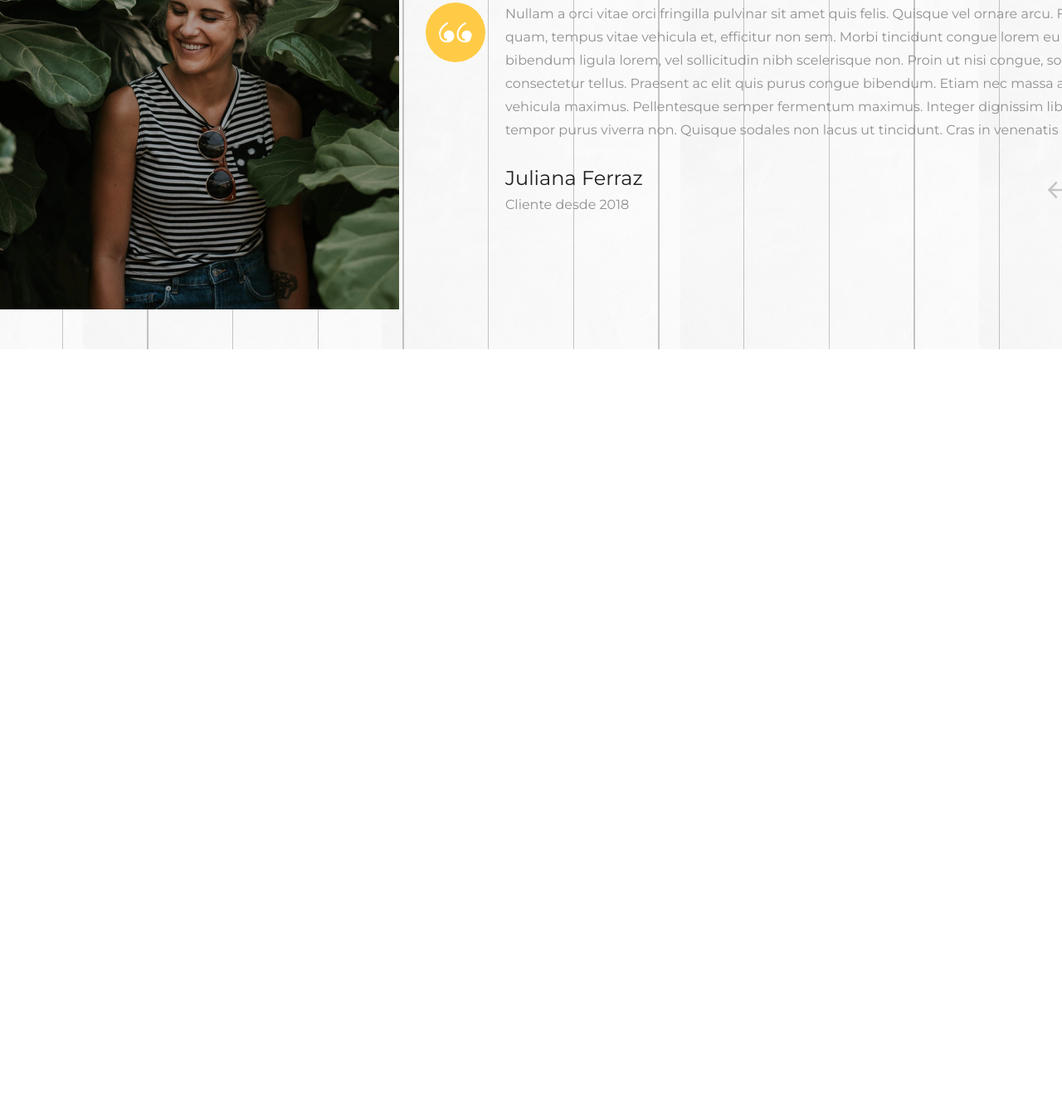
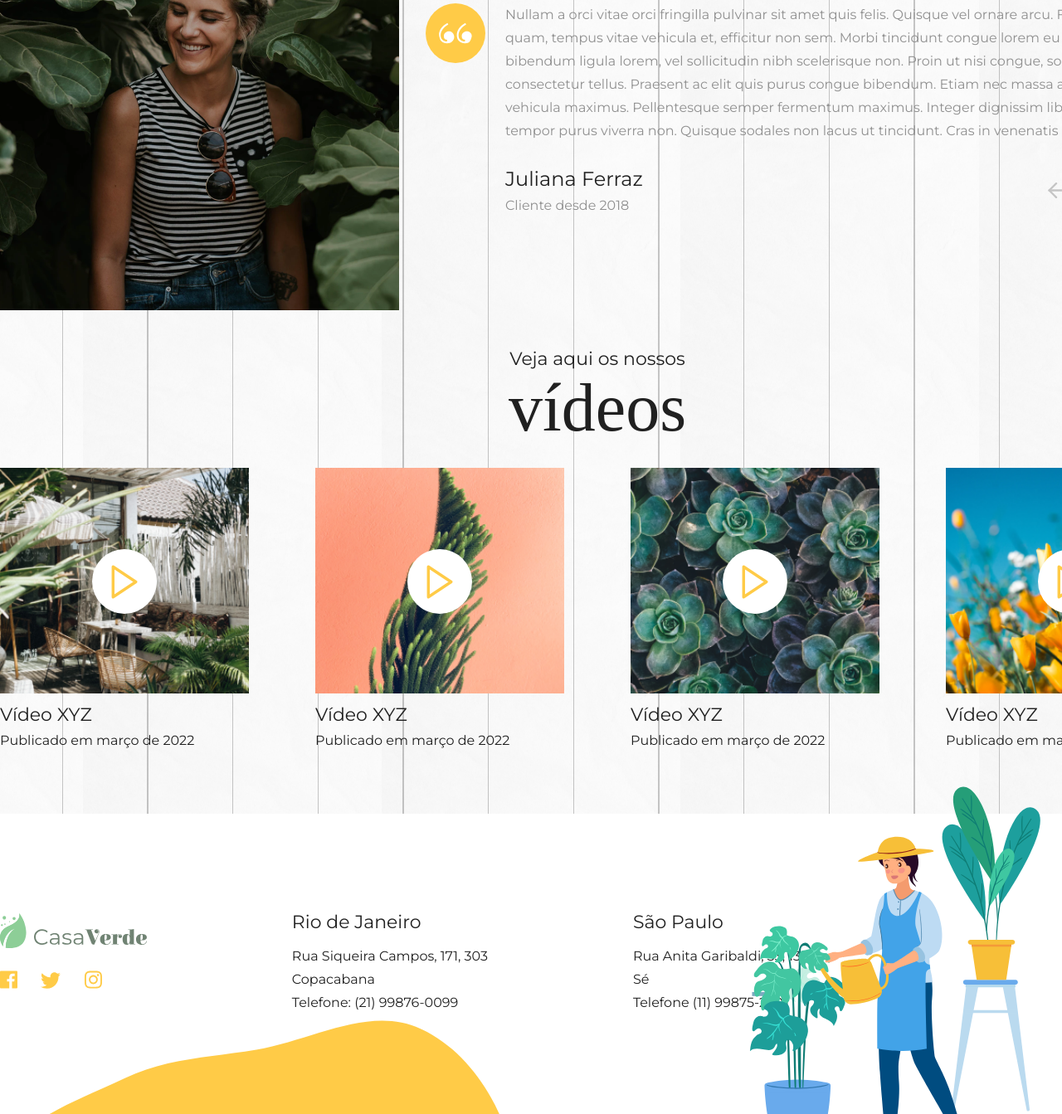
Before and after one commit to loresgarcia/Projeto-Casa-Verde, a plain HTML site: page index.html in a window 1280 px wide. Shown: the part 2488-3831 px from the top of the page at 83% size. Before the commit the page ends 2909 px from the top, so only its background shows below. Drawn offline with Linux system fonts and the light colour scheme; a web font is replaced by a local one.

Commit message:
Página inicial finalizada

```diff
--- a/assets/css/base.css
+++ b/assets/css/base.css
@@ -8,7 +8,9 @@ body {
 
     background: url(../images/fundo-textura.png), url(../images/fundo-linhas.png);
     background-position: center;
+}
 
+main {
     margin: 0 auto;
     width: 1440px;
 }
--- a/assets/css/cabecalho.css
+++ b/assets/css/cabecalho.css
@@ -3,9 +3,14 @@
     display: flex;
     justify-content: space-between;
     padding: 1.375rem 0;
+    margin: 0 auto;
+    width: 1440px;
+}
+
+.cabecalho__logo {
+    width: 180px;
 }
 
 .cabecalho__navegacao {
     color: var(--preto);
-
 }
--- /dev/null
+++ b/assets/css/rodape.css
@@ -0,0 +1,49 @@
+.rodape {
+    background-color: var(--branco);
+    padding: 7.5rem 0;
+    position: relative;
+}
+
+.rodape--largura {
+    display: flex;
+    justify-content: space-between;
+    margin: 0 auto;
+    width: 1440px;
+}
+
+.rodape__social img {
+    margin-bottom: 1.5rem;
+}
+
+.social__icones img {
+    margin-right: 1.5rem;
+}
+
+.rodape__endereco {
+    color: var(--preto);
+}
+
+.endereco__cidade {
+    font-size: var(--tamanho-destaque);
+    margin-bottom: 1rem;
+}
+
+.rodape__endereco span {
+    line-height: 1.75rem;
+}
+
+.rodape__vazio {
+    width: 300px;
+}
+.rodape__imagem {
+    width: 350px;
+    position: absolute;
+    bottom: 0;
+    right: 2%;
+}
+
+.rodape__vector {
+    bottom: 0;
+    left: 2%;
+    position: absolute;
+}
--- /dev/null
+++ b/assets/css/videos.css
@@ -0,0 +1,64 @@
+.videos {
+    margin-bottom: 5rem;
+    text-align: center;
+}
+
+.videos__titulos {
+    color: var(--preto);
+    font-size: var(--tamanho-titulo);
+    margin-bottom: 1.5rem;
+}
+
+
+.videos__titulos--destaque {
+    font-family: var(--familia-titulo-destaque);
+    font-size: var(--tamanho-titulo-destaque);
+    line-height: 6rem;
+}
+
+.videos__lista {
+    display: flex;
+    justify-content: space-between;
+}
+
+.videos__card {
+    text-align: left;
+}
+
+.videos__video {
+    margin-bottom: .75rem;
+    position: relative;
+}
+
+.video__imagem {
+    width: 300px;
+}
+
+.video__play {
+    align-items: center;
+    background-color: var(--branco);
+    border-radius: 50%;
+    box-sizing: border-box;
+    display: flex;
+    height: 78px;
+    justify-content: center;
+    padding: 1rem;
+    position: absolute;
+    right: calc(50% - 78px/2);
+    top: calc(50% - 78px/2);
+    width: 78px;
+}
+
+.play__icone {
+    width: 32px;
+}
+
+.video__titulo {
+    color: var(--preto);
+    font-size: var(--tamanho-titulo);
+    margin-bottom: .75rem;
+}
+
+.video__info {
+    color: var(--preto);
+}
--- a/index.html
+++ b/index.html
@@ -13,13 +13,15 @@
     <link href="./assets/css/tutorial.css" rel="stylesheet">
     <link href="./assets/css/ofertas.css" rel="stylesheet">
     <link href="./assets/css/depoimentos.css" rel="stylesheet">
+    <link href="./assets/css/videos.css" rel="stylesheet">
+    <link href="./assets/css/rodape.css" rel="stylesheet">
     <title>Casa Verde</title>
 </head>
 
 <body>
     <img class="vector-top" src="./assets/images/icons/vectorbanner.svg" alt="vetor banner">
     <header class="cabecalho">
-        <img src="./assets/images/logo.svg" alt="logo da casa verde">
+        <img class="cabecalho__logo" src="./assets/images/logo.svg" alt="logo da casa verde">
         <nav class="cabecalho__navegacao">
             <a href="#">Como fazer</a> /
             <a href="#">Ofertas</a> /
@@ -171,7 +173,82 @@
                 </div>
             </div>
         </section>
+        <section class="videos">
+            <h3 class="videos__titulos">Veja aqui os nossos <br>
+                <span class="videos__titulos--destaque">vídeos</span>
+            </h3>
+            <div class="videos__lista">
+                <div class="videos__card">
+                    <div class="videos__video">
+                        <img class="video__imagem" src="./assets/images/image 8.png" alt="">
+                        <div class="video__play">
+                            <img class="play__icone" src="./assets/images/icons/play.svg" alt="">
+                        </div>
+                    </div>
+                    <h4 class="video__titulo">Vídeo XYZ</h4>
+                    <span class="video__info">Publicado em março de 2022</span>
+                </div>
+                <div class="videos__card">
+                    <div class="videos__video">
+                        <img class="video__imagem" src="./assets/images/image 5.png" alt="">
+                        <div class="video__play">
+                            <img class="play__icone" src="./assets/images/icons/play.svg" alt="">
+                        </div>
+                    </div>
+                    <h4 class="video__titulo">Vídeo XYZ</h4>
+                    <span class="video__info">Publicado em março de 2022</span>
+                </div>
+                <div class="videos__card">
+                    <div class="videos__video">
+                        <img class="video__imagem" src="./assets/images/image 6.png" alt="">
+                        <div class="video__play">
+                            <img class="play__icone" src="./assets/images/icons/play.svg" alt="">
+                        </div>
+                    </div>
+                    <h4 class="video__titulo">Vídeo XYZ</h4>
+                    <span class="video__info">Publicado em março de 2022</span>
+                </div>
+                <div class="videos__card">
+                    <div class="videos__video">
+                        <img class="video__imagem" src="./assets/images/image 7.png" alt="">
+                        <div class="video__play">
+                            <img class="play__icone" src="./assets/images/icons/play.svg" alt="">
+                        </div>
+                    </div>
+                    <h4 class="video__titulo">Vídeo XYZ</h4>
+                    <span class="video__info">Publicado em março de 2022</span>
+                </div>
+            </div>
+        </section>
     </main>
+    <footer class="rodape">
+        <div class="rodape--largura">
+            <div class="rodape__social">
+                <img src="./assets/images/logo.svg" alt="logo da casa verde">
+                <div class="social__icones">
+                    <img src="./assets/images/icons/facebook.svg" alt="facebook">
+                    <img src="./assets/images/icons/twitter.svg" alt="twitter">
+                    <img src="./assets/images/icons/instagram.svg" alt="instagram">
+                </div>
+            </div>
+            <div class="rodape__endereco">
+                <p class="endereco__cidade">Rio de Janeiro</p>
+                <span>Rua Siqueira Campos, 171, 303<br></span>
+                <span>Copacabana<br></span>
+                <span>Telefone: (21) 99876-0099<br></span>
+            </div>
+            <div class="rodape__endereco">
+                <p class="endereco__cidade">São Paulo</p>
+                <span>Rua Anita Garibaldi, 33, 13<br></span>
+                <span>Sé<br></span>
+                <span>Telefone (11) 99875-2201<br></span>
+            </div>
+            <div class="rodape__vazio">
+            </div>
+        </div>
+        <img class="rodape__imagem" src="./assets/images/Ilustra.svg" alt="imagem de uma pessoa regando plantas">
+        <img class="rodape__vector" src="./assets/images/icons/Vector.svg" alt="">
+    </footer>
 </body>
 
 </html>
```
Also changed, not shown: assets/css/_reset.css (line endings or trailing spaces), assets/css/_variaveis.css (line endings or trailing spaces), assets/css/banner.css (line endings or trailing spaces), assets/css/tutorial.css (line endings or trailing spaces), assets/images/icons/play.svg (renamed from assets/images/icons/Vector (2).svg).
